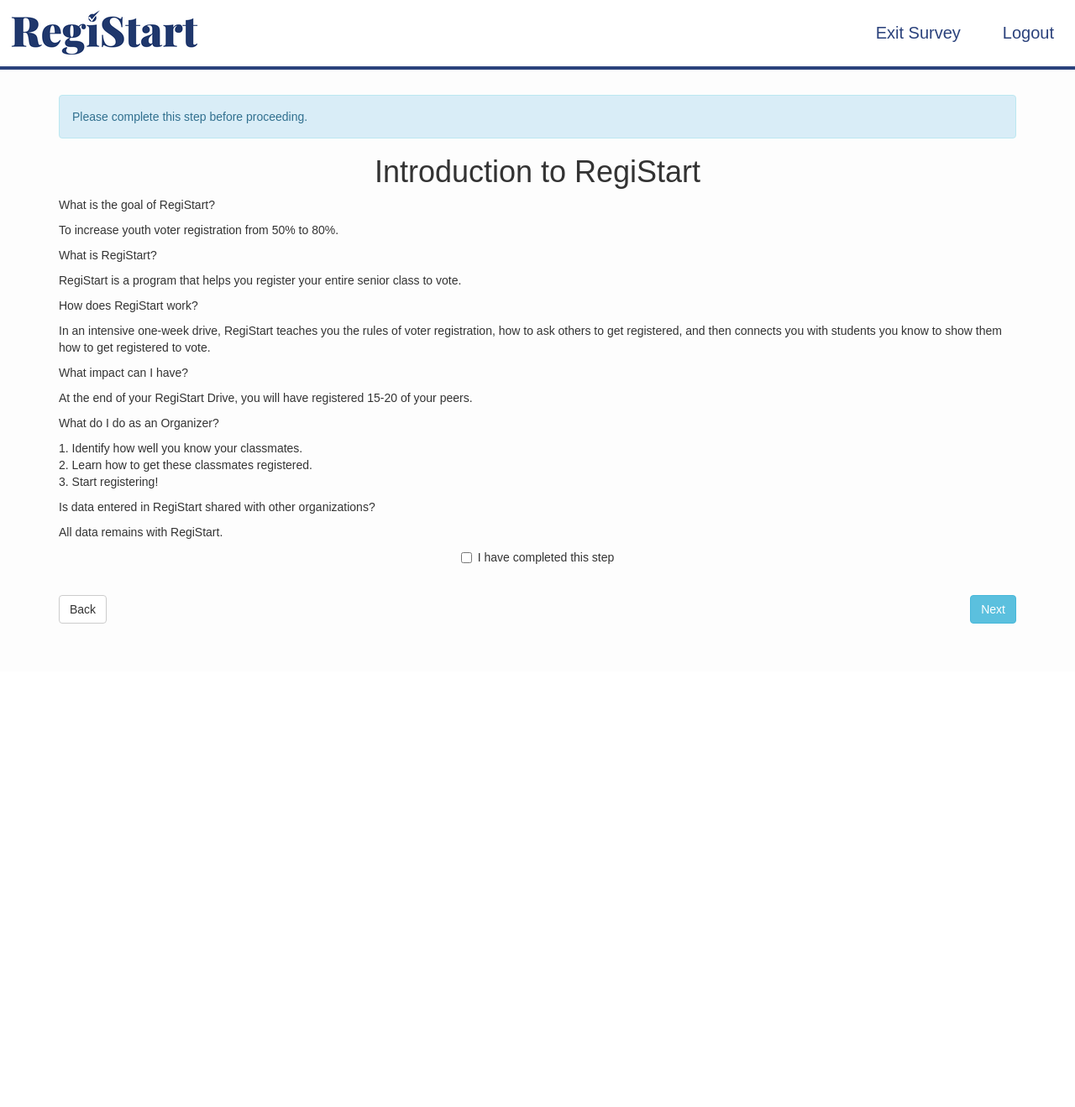
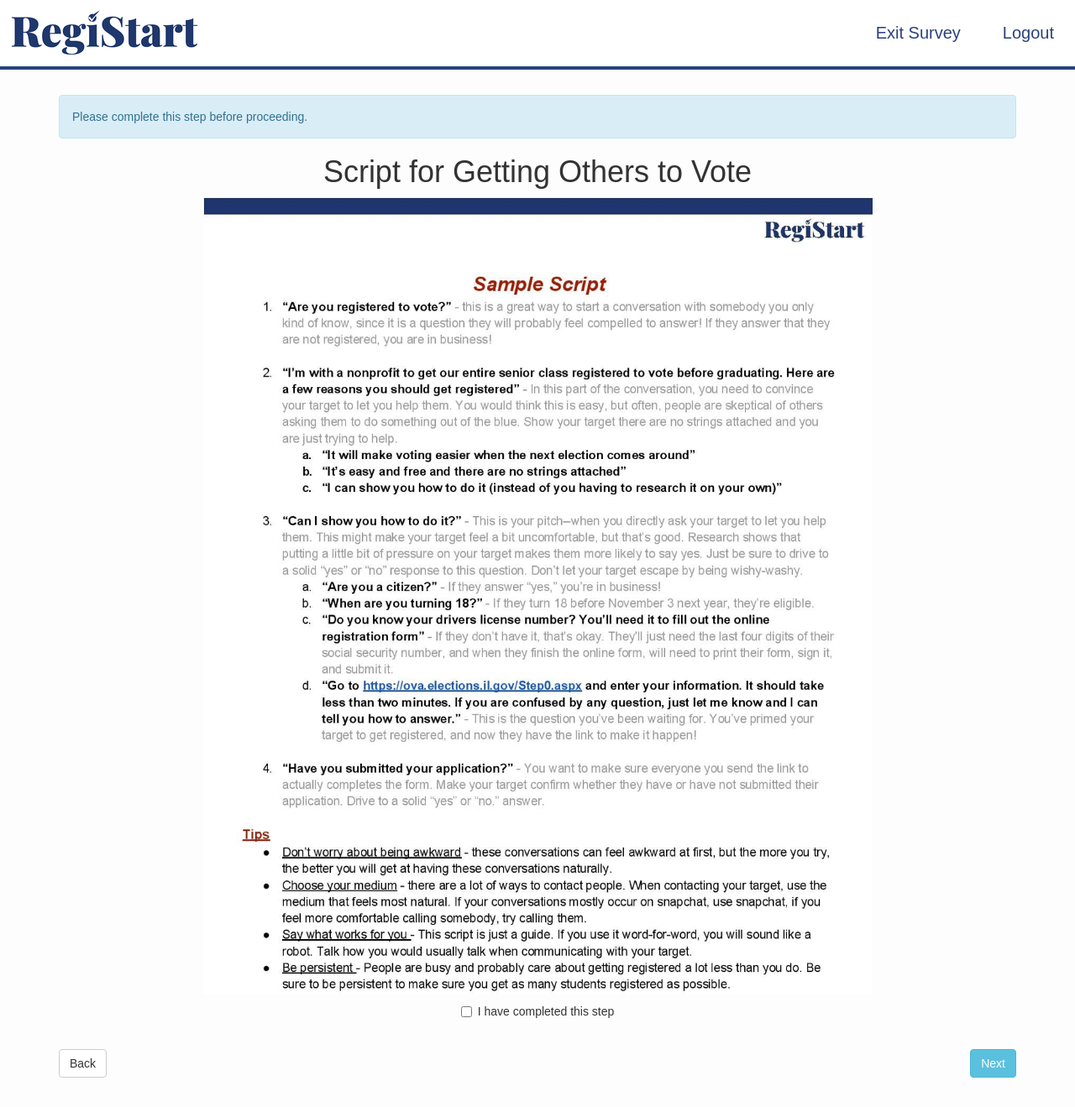
Before and after one commit to nnhsse201920/registart-webapp, a Flask app: page /survey/script in a window 1280 px wide. Shown: the whole page at 84% size. Before the commit the page ends 743 px from the top, so only its background shows below. Run offline with Flask 2, Linux system fonts and the light colour scheme; the visitor is signed in with stand-in values (Sample User, id 1); some libraries are stand-ins or nearby versions.

Commit message:
Revert "Update script.html"
This reverts commit 2ee175d1ea1942085ced4b18da2c31813c848f03.

```diff
--- a/Project/app/templates/script.html
+++ b/Project/app/templates/script.html
@@ -4,24 +4,10 @@
 
 {% block app_content %}
     <link rel="stylesheet" type="text/css" href="{{ url_for('static', filename = 'style.css') }}">
-    <center><h1 id="aboutHeader">Introduction to RegiStart</h1></center>
-
-    <p id="boldtext">What is the goal of RegiStart?</p>
-    <p>To increase youth voter registration from 50% to 80%.</p>
-    <p id="boldtext">What is RegiStart?</p>
-    <p>RegiStart is a program that helps you register your entire senior class to vote.</p>
-    <p id="boldtext">How does RegiStart work?</p>
-    <p>In an intensive one-week drive, RegiStart teaches you the rules of voter registration,
-        how to ask others to get registered, and then connects you with students you know to show them how to get registered to vote.</p>
-    <p id="boldtext">What impact can I have?</p>
-    <p>At the end of your RegiStart Drive, you will have registered 15-20 of your peers.</p>
-    <p id="boldtext">What do I do as an Organizer?</p>
-    <p>
-        1. Identify how well you know your classmates.<br>
-        2. Learn how to get these classmates registered.<br>
-        3. Start registering!</p>
-    <p id="boldtext">Is data entered in RegiStart shared with other organizations?</p>
-    <p>All data remains with RegiStart.</p>
+    <center><h1>Script for Getting Others to Vote</h1></center>
+    <div class="scriptDoc">
+        <center><img src="/static/script.png"></center>
+    </div>
     <form action="" method="post" novalidate>
         {{ form.csrf_token() }}
         <center>
```
